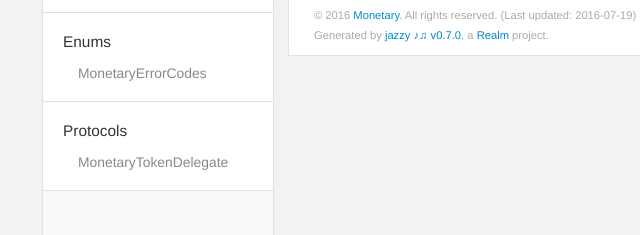
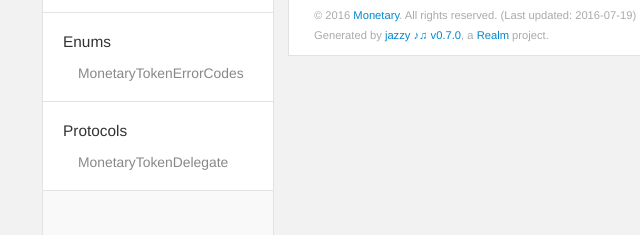
Before and after one commit to Mntry/MobileToken-iOS, a plain HTML site: page docs/Constants.html in a window 1280 px wide. Shown: the part 285-520 px from the top of the page, 108-748 px from the left. Drawn offline with Linux system fonts and the light colour scheme.

Commit message:
Update Constants.html

```diff
--- a/docs/Constants.html
+++ b/docs/Constants.html
@@ -53,7 +53,7 @@
             <a href="Enums.html">Enums</a>
             <ul class="nav-group-tasks">
               <li class="nav-group-task">
-                <a href="Enums/MonetaryErrorCodes.html">MonetaryErrorCodes</a>
+                <a href="Enums/MonetaryTokenErrorCodes.html">MonetaryTokenErrorCodes</a>
               </li>
             </ul>
           </li>
```
